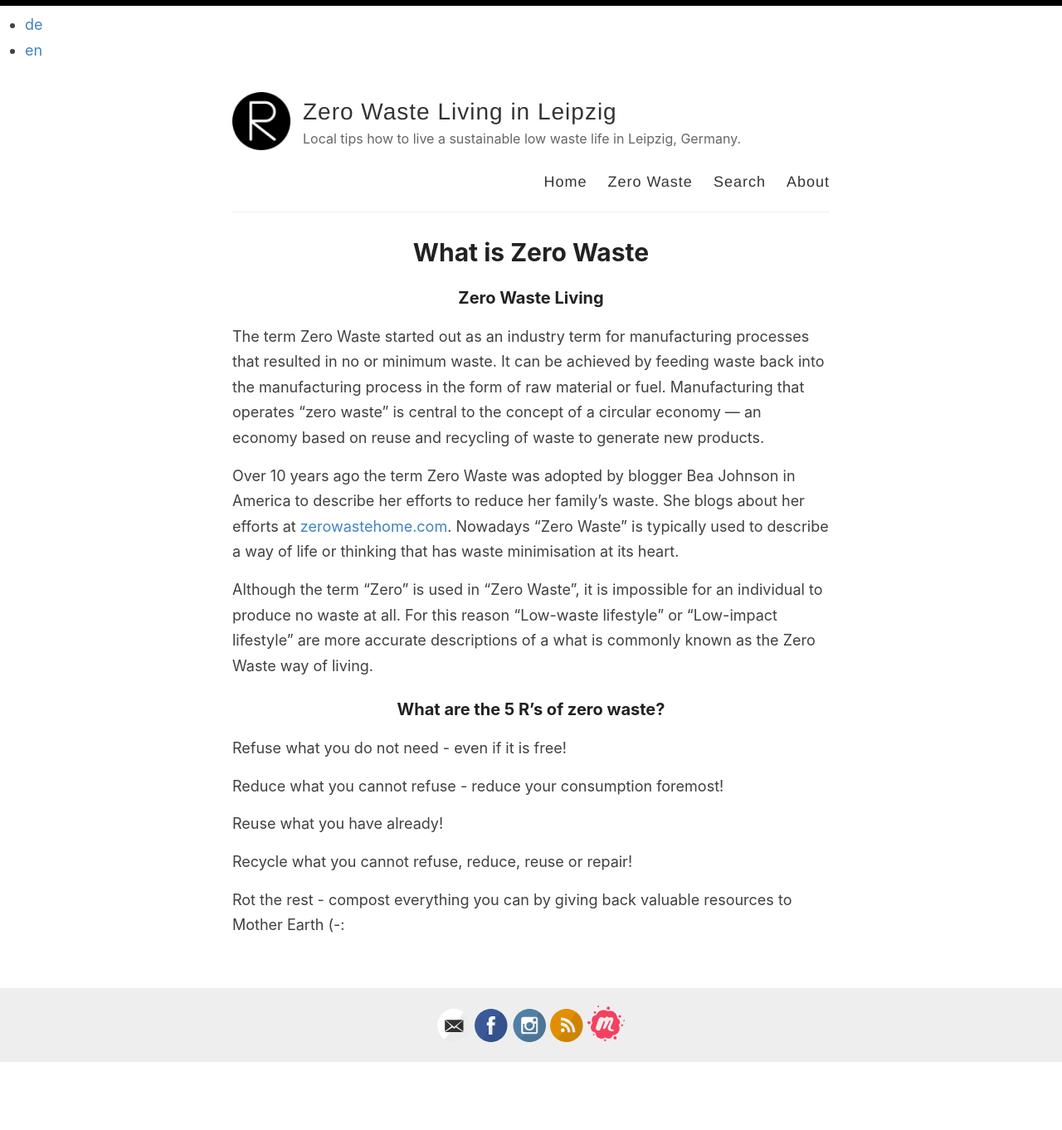
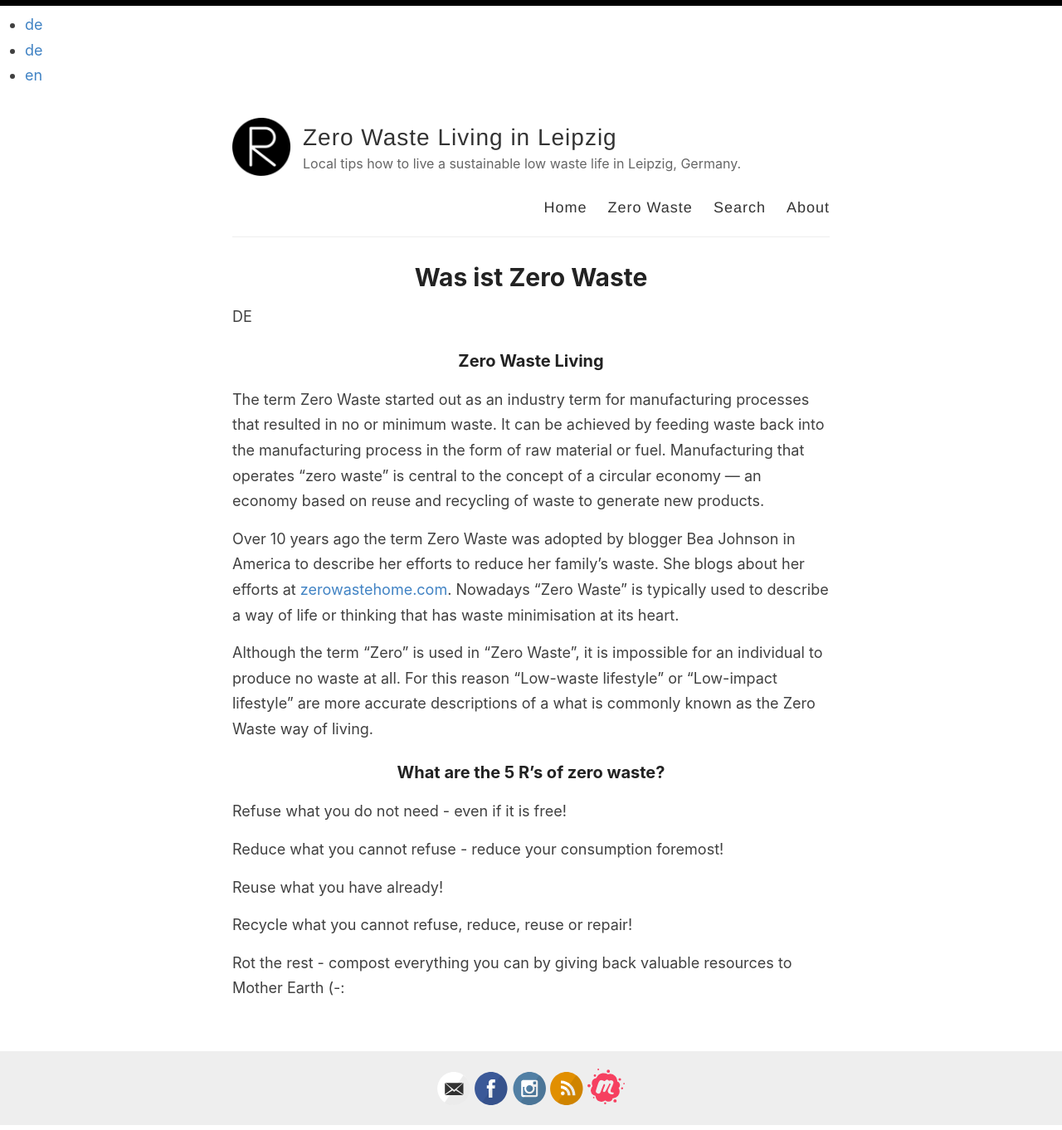
Before and after one commit to CeliaSomlai/zerowastelivinginleipzig, a Jekyll site: the page built from de/_pages/zero-wastede.md, in a window 1280 px wide. Shown: the whole page at 83% size. Built offline with Jekyll 4.4.1, drawn with Linux system fonts in a browser that asks for light colours; before the commit the page ends 1285 px from its top, so only the background shows below that; some of the changed lines change nothing that is shown.

Commit message:
remove meta.html

```diff
--- a/_layouts/default.html
+++ b/_layouts/default.html
@@ -3,8 +3,7 @@
   <head>
     <title>{% if page.title %}{{ page.title }} – {% endif %}{{ site.name }} – {{ site.description }}</title>
     {% seo title=false %}
-    {% include meta.html %}
-	{% include alternate.html %}
+    {% include alternate.html %}
 
     <link rel="stylesheet" type="text/css" href="{{ site.baseurl }}/assets/style.css" />
     <link rel="alternate" type="application/rss+xml" title="{{ site.name }} - {{ site.description }}" href="{{ site.baseurl }}/feed.xml" />
--- /dev/null
+++ b/de/_pages/zero-wastede.md
@@ -0,0 +1,31 @@
+---
+layout: page
+title: Was ist Zero Waste
+permalink: /zero-waste/
+lang: de
+ref: zerowaste
+---
+DE
+### Zero Waste Living
+
+The term Zero Waste started out as an industry term for manufacturing processes that resulted in no or minimum waste.
+It can be achieved by feeding waste back into the manufacturing process in the form of raw material or fuel.
+Manufacturing that operates “zero waste” is central to the concept of a circular economy — an economy based on reuse and recycling of waste to generate new products.
+
+Over 10 years ago the term Zero Waste was adopted by blogger Bea Johnson in America to describe her efforts to reduce her family’s waste.
+She blogs about her efforts at [zerowastehome.com](https://zerowastehome.com/).
+Nowadays “Zero Waste” is typically used to describe a way of life or thinking that has waste minimisation at its heart.
+
+Although the term “Zero” is used in “Zero Waste”, it is impossible for an individual to produce no waste at all. For this reason “Low-waste lifestyle” or “Low-impact lifestyle” are more accurate descriptions of a what is commonly known as the Zero Waste way of living.
+
+### What are the 5 R’s of zero waste?
+
+Refuse what you do not need - even if it is free!
+
+Reduce what you cannot refuse - reduce your consumption foremost!
+
+Reuse what you have already!
+
+Recycle what you cannot refuse, reduce, reuse or repair!
+
+Rot the rest - compost everything you can by giving back valuable resources to Mother Earth (-:
```
